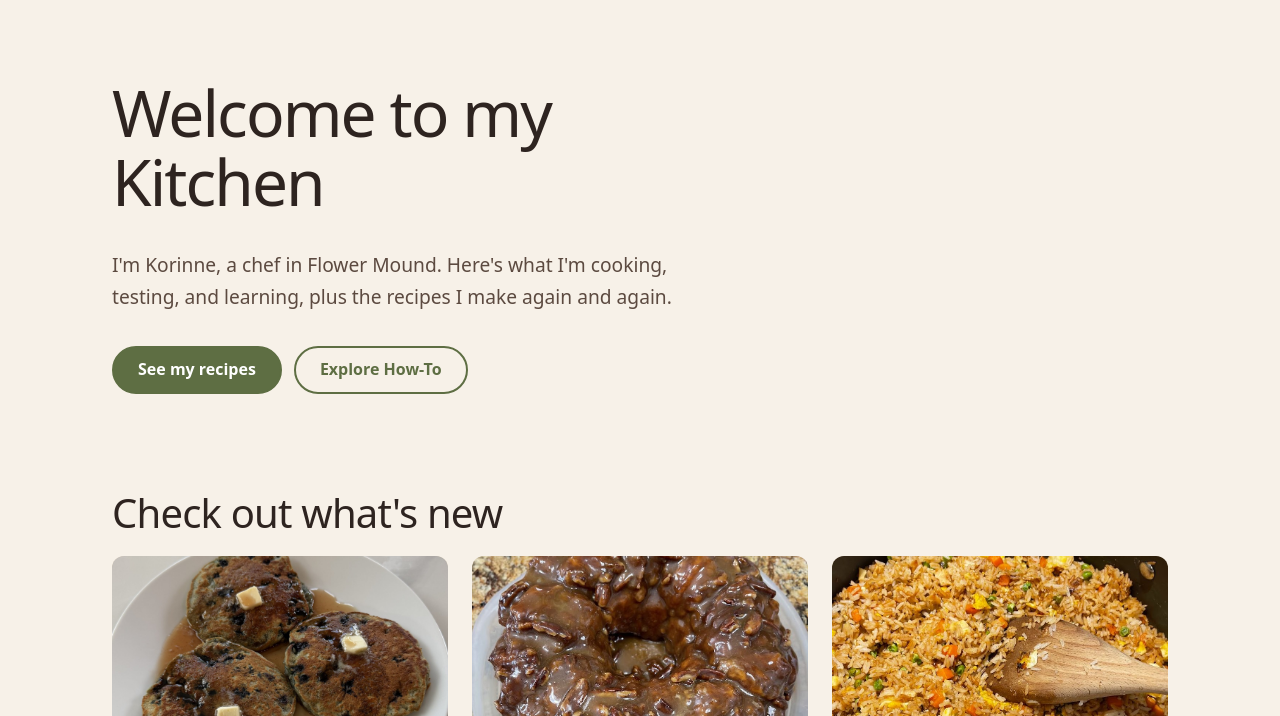
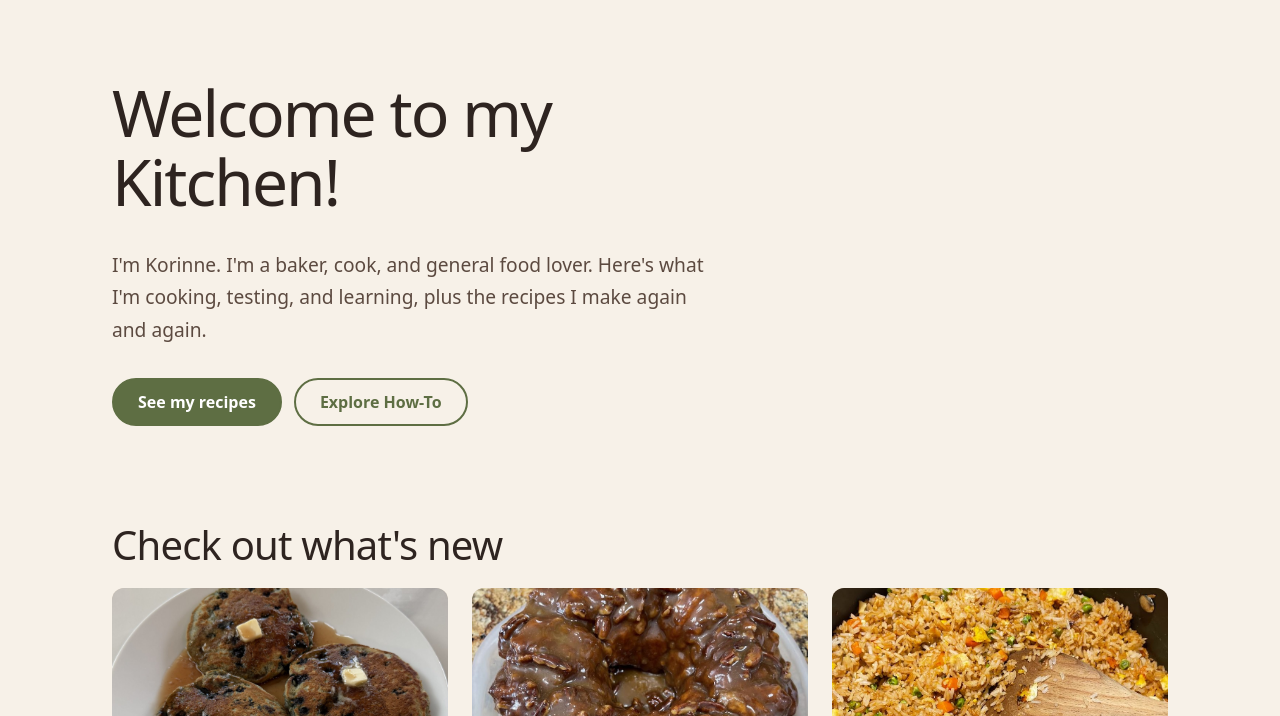
Before and after one commit to fentti72/korinne-kitchen, an Astro site: page / in a window 1280 px wide. Shown: the part 84-800 px from the top of the page. Built offline with nearby package versions, Linux system fonts and the light colour scheme; Astro itself is replaced by a stand-in of ours.

Commit message:
Homepage: new welcome line and intro
Co-Authored-By: Claude Opus 5.5 <noreply@anthropic.com>
Claude-Session: https://claude.ai/code/session_01VCcUgbm4139Xkm2vreQJEn

```diff
--- a/src/pages/index.astro
+++ b/src/pages/index.astro
@@ -31,12 +31,12 @@ const seats = nextClass && seatStatus(nextClass.data);
 <Base footerSignup={false}>
   <section class="wrap hero">
     <div class="hero__text">
-      <h1>{selling ? 'Cook with me, bake with me, or come pick up something to eat.' : 'Welcome to my Kitchen'}</h1>
+      <h1>{selling ? 'Cook with me, bake with me, or come pick up something to eat.' : 'Welcome to my Kitchen!'}</h1>
       <p class="hero__lede muted">
         {
           selling
             ? `I'm ${site.chef}. I teach small, hands-on cooking and baking classes and put out a short bake menu most weeks, all for pickup in ${site.area.city}.`
-            : `I'm ${site.chef}, a chef in ${site.area.city}. Here's what I'm cooking, testing, and learning, plus the recipes I make again and again.`
+            : `I'm ${site.chef}. I'm a baker, cook, and general food lover. Here's what I'm cooking, testing, and learning, plus the recipes I make again and again.`
         }
       </p>
       <div class="hero__actions">
```
